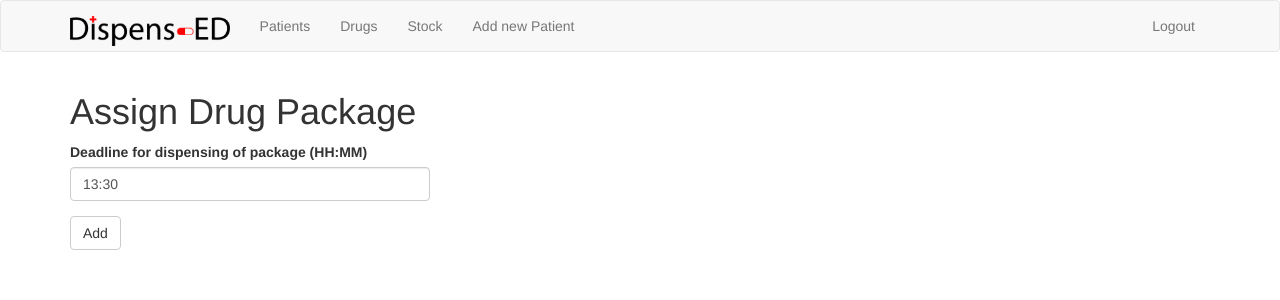
After one commit to AlexPietz/DispensED-Mirror, a Flask app: page /patient/changepackage in a window 1280 px wide. The commit adds this page. Shown: the top 300 px of the page. Run offline with Flask 2, Linux system fonts and the light colour scheme; the visitor is signed in with stand-in values (Sample User, id 1); some libraries are stand-ins or nearby versions.

Commit message:
Update colour selection, add ID_colour, add time to dp

```diff
--- a/dispensed-web/app/forms.py
+++ b/dispensed-web/app/forms.py
@@ -75,6 +75,8 @@ class NewPatientForm(FlaskForm):
     qr_code = StringField('QR Code', validators=[DataRequired()])
     sex = RadioField("Sex", choices=[("M", "Male"), ("F", "Female"), ("O", "Other")], validators=[DataRequired()])
     details = TextAreaField("Patient Details")
+    colours = ["green", "blue", "red", "yellow", "orange", "grey"]
+    colour = SelectField("ID Colour", choices=[(c,c) for c in colours])
     submit = SubmitField('Add Patient')
 
 
@@ -82,6 +84,8 @@ class EditPatientForm(FlaskForm):
     name = StringField('Name', validators=[DataRequired()])
     age = IntegerField('Age', validators=[DataRequired(), NumberRange(min=0)])
     qr_code = StringField('QR Code', validators=[DataRequired()])
+    colours = ["green", "blue", "red", "yellow", "orange", "grey"]
+    colour = SelectField("ID Colour", choices=[(c,c) for c in colours])
     details = TextAreaField("Patient Details")
     submit = SubmitField('Save Changes')
 
@@ -114,6 +118,13 @@ class AssignDrugForm(FlaskForm):
     submit = SubmitField('Add')
 
 
+class ChangeDrugPackageForm(FlaskForm):
+    time = DateTimeField('Deadline for dispensing of package (HH:MM)', format='%H:%M',
+                         validators=[DataRequired()],
+                         default=datetime.datetime.strptime('13:30', '%H:%M'))
+    submit = SubmitField('Add')
+
+
 class AssignDrugPackageForm(FlaskForm):
     drug = SelectField('Drug', choices=["Select Drug"], coerce=int)
     submit = SubmitField('Add')
--- a/dispensed-web/app/models.py
+++ b/dispensed-web/app/models.py
@@ -71,6 +71,7 @@ class Patient(db.Model):
     name = db.Column(db.String(64), index=True)
     age = db.Column(db.Integer, index=True)
     qr_code = db.Column(db.String(64), index=True)
+    id_colour = db.Column(db.String(64))
     drugs = db.relationship('PatientDrug')
     sex = db.Column(db.String(1))
     details = db.Column(db.String(256))
@@ -94,6 +95,8 @@ class DrugPackage(db.Model):
     package_id = db.Column(db.Integer, primary_key=True)
     drugs = db.relationship('Drug', secondary=drug_identifier)
     patient_id = db.Column(db.Integer, db.ForeignKey('patient.patient_id'))
+    time = db.Column(db.DateTime, index=True)
+
 
 class Refill(db.Model):
     refill_id = db.Column(db.Integer, primary_key=True)
--- a/dispensed-web/app/routes.py
+++ b/dispensed-web/app/routes.py
@@ -288,7 +288,7 @@ def newpatient():
     if form.validate_on_submit():
         p = Patient(name=form.name.data, age=int(form.age.data),
                     qr_code=form.qr_code.data, sex=form.sex.data,
-                    details=form.details.data)
+                    details=form.details.data, colour=form.id_colour.data)
         db.session.add(p)
         db.session.commit()
         flash('New Patient Registered :' + form.name.data)
@@ -316,27 +316,33 @@ def newdrug():
     return render_template('adddrug.html', title='Add Drug', form=form)
 
 
-@app.route('/patient/changepackage', methods=['POST'])
+@app.route('/patient/changepackage', methods=['POST','GET'])
 @auto.doc('private')
 @login_required
 def change_package():
     """Add or delete the package assigned to a patient."""
-    pid = request.args['patient_id']
-    dp = DrugPackage.query.filter_by(patient_id=pid).first()
-    if (dp is None):  # Sanity check
-        dp = DrugPackage(
-            patient_id=pid
-        )
-        db.session.add(dp)
-        db.session.commit()
-        flash("Successfully assigned new drug package")
-    elif (request.args['delete']):
-        db.session.delete(dp)
-        db.session.commit()
-        flash("Successfully deleted patient's drug package")
+    form = ChangeDrugPackageForm()
+    if request.method == 'GET':
+        return render_template('changedp.html', title='Assign Drug Package', form=form)
+    if request.method == 'PST':
+        if (request.args['delete']):
+            db.session.delete(dp)
+            db.session.commit()
+            flash("Successfully deleted patient's drug package")
+            return redirect(url_for('patient', patient_id=pid))
     else:
-        flash("Error: Invalid POST Data")
-    return redirect(url_for('patient', patient_id=pid))
+        if form.validate_on_submit():
+            pid = request.args['patient_id']
+            dp = DrugPackage.query.filter_by(patient_id=pid).first()
+            if (dp is None):  # Sanity check
+                dp = DrugPackage(
+                    patient_id=pid,
+                    time=form.time.data
+                )
+                db.session.add(dp)
+                db.session.commit()
+                flash("Successfully assigned new drug package")
+        return redirect(url_for('patient', patient_id=pid))
 
 
 @app.route('/patient/delete', methods=['POST'])
@@ -371,11 +377,13 @@ def edit_patient():
         form.age.data = str(patient.age)
         form.qr_code.data = patient.qr_code
         form.details.data = patient.details
+        form.colour.data = patient.id_colour
     if form.validate_on_submit():
         patient.name = form.name.data
         patient.age = int(form.age.data)
         patient.qr_code = form.qr_code.data
         patient.details = form.details.data
+        patient.id_colour = form.colour.data
         db.session.commit()
         flash('Patient Data Updated :' + form.name.data)
         return redirect(url_for('index'))
@@ -475,26 +483,31 @@ def dbread():
     """Read the database and return the patients data in json format."""
     patients = Patient.query.all()
     patients_list = []
+    time1 = datetime.datetime.now() - datetime.timedelta(minutes=15)
+    time2 = datetime.datetime.now() + datetime.timedelta(minutes=15)
     for patient in patients:
         dp = DrugPackage.query.filter_by(patient_id=patient.patient_id).first()
         drugs = []
         for assoc in patient.drugs:
             drug_time = assoc.time.time()
-            time1 = datetime.datetime.now() - datetime.timedelta(minutes=15)
-            time2 = datetime.datetime.now() + datetime.timedelta(minutes=15)
             if (time1.time() < drug_time and drug_time < time2.time()):
                 drugs.append({'drug_id': assoc.drug.drug_id, 'qty': assoc.qty,
                               'time': assoc.time.strftime('%H:%M')})
                 assoc.dispensed = 0
                 db.session.commit()
+        dp_insert = 0
+        dpt_insert = 0
         if(dp is not None):
-            dp_insert = dp.package_id
-        else:
-            dp_insert = 0
+            #dp_insert = dp.package_id
+            dp_time = dp.time.time()
+            if (time1.time() < dp_time and dp_time < time2.time()):
+                dp_insert = patient.id_colour
+                dpt_insert = dp.time.strftime('%H:%M')
         if (len(drugs) > 0 or dp_insert != 0):
             patients_list.append({'patient_id': patient.patient_id,
                                   'qr_code': patient.qr_code,
                                   'drug_package': dp_insert,
+                                  'drug_package_time': dpt_insert,
                                   'drugs': drugs})
     e = patients_list
     return jsonify(e)
@@ -615,7 +628,8 @@ def populate_sample():
             age=i[1],
             qr_code=i[2],
             sex=i[3],
-            details=i[4]
+            details=i[4],
+            id_colour="blue"
         )
         db.session.add(p) #Add all the records
 
--- /dev/null
+++ b/dispensed-web/app/templates/changedp.html
@@ -0,0 +1,11 @@
+{% extends "base.html" %}
+{% import 'bootstrap/wtf.html' as wtf %}
+
+{% block app_content %}
+<h1>Assign Drug Package</h1>
+<div class="row">
+    <div class="col-md-4">
+        {{ wtf.quick_form(form) }}
+        </div>
+        </div>
+{% endblock %}
```
Also changed, not shown: dispensed-web/app/templates/patient.html (+5 -5 lines), dispensed-web/app.db, 2 other files.
